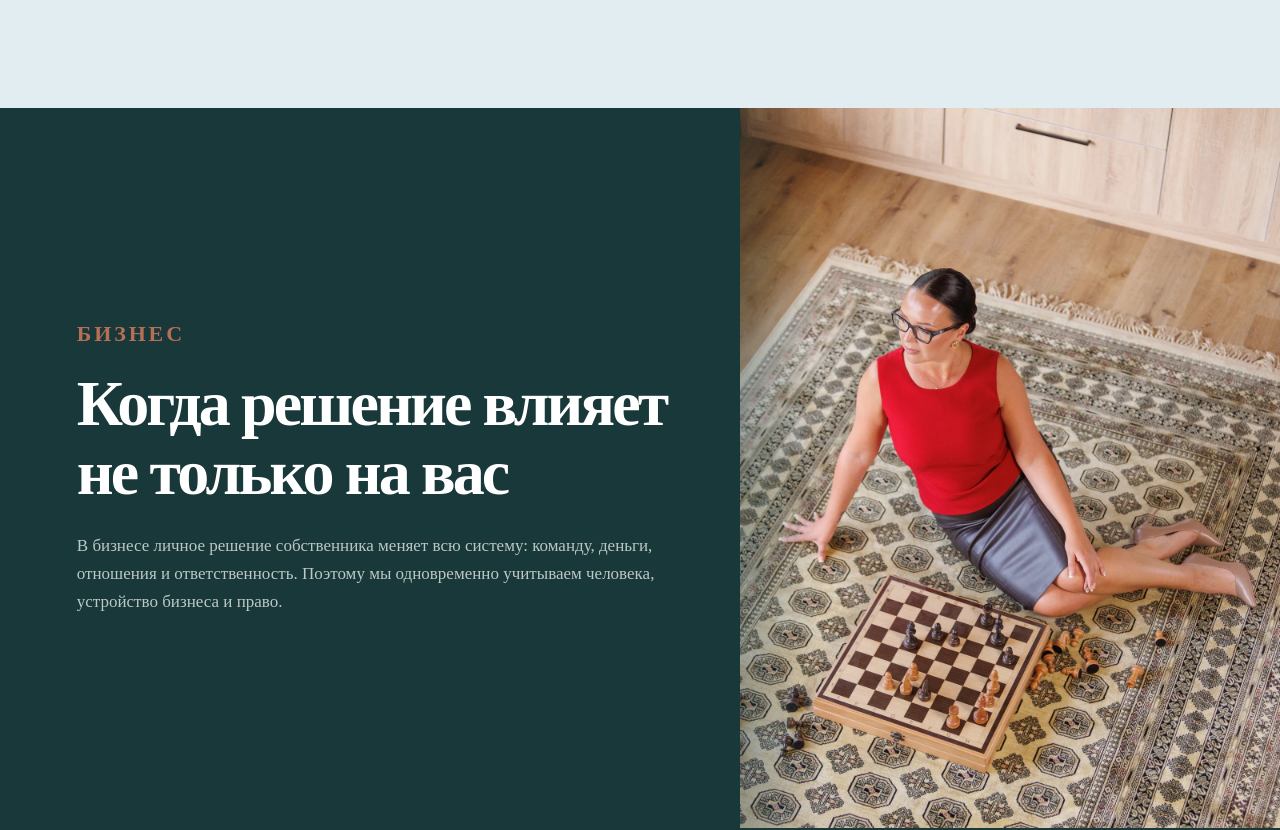
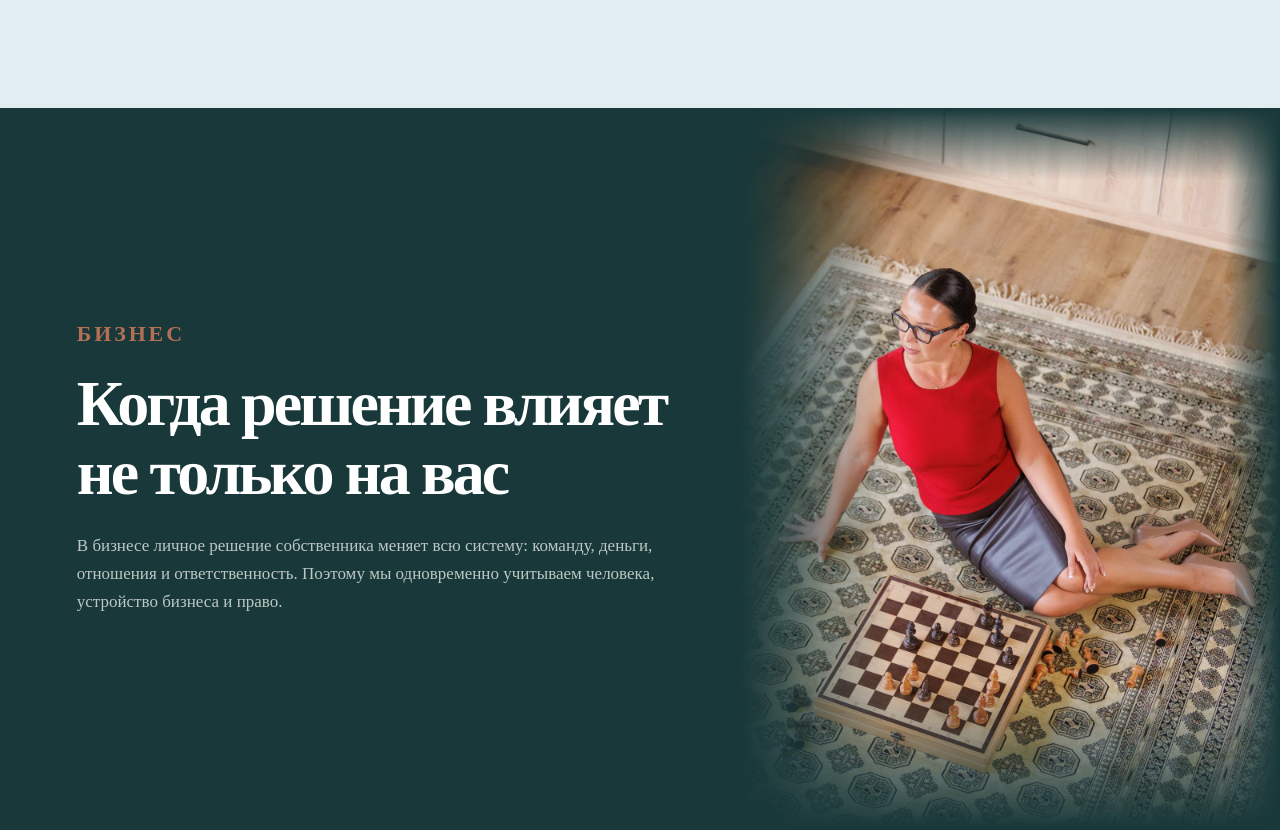
Before and after one commit to bashxp/borzenkova-site, a React (Vite) app: page / in a window 1280 px wide. Shown: the part 4680-5510 px from the top of the page. Built offline with nearby package versions, Linux system fonts and the light colour scheme.

Commit message:
Плавный переход фотографии в фон раздела Бизнес

```diff
--- a/src/styles.css
+++ b/src/styles.css
@@ -121,6 +121,10 @@ footer{grid-template-columns:1fr auto}
 @media(max-width:800px){.servicePhotoBackground{min-height:700px;margin-inline:-24px;padding:420px 24px 44px;align-items:flex-end}.servicePhotoBackground .sectionHead{width:100%;max-width:600px}.servicePhotoBackground .sectionInsetPhoto,.servicePhotoBackground .sectionInsetPhoto.wideCrop{height:460px;object-fit:cover;object-position:center 25%}.servicePhotoBackground::after{background:linear-gradient(180deg,rgba(var(--section-color),0) 0px,rgba(var(--section-color),0) 280px,rgb(var(--section-color)) 450px)}}
 .servicePhotoBackground .eyebrow{font-size:22px;line-height:1.3}
 
+/* Плавное растворение фотографии в зелёном фоне раздела «Бизнес» */
+.situations .servicePhotoBackground .sectionInsetPhoto{left:auto;width:auto;max-width:none;mask-image:linear-gradient(90deg,transparent 0%,#000 28%,#000 90%,transparent 100%),linear-gradient(180deg,transparent 0%,#000 10%,#000 80%,transparent 100%);mask-composite:intersect}
+@media(max-width:800px){.situations .servicePhotoBackground .sectionInsetPhoto{left:0;width:100%;mask-image:linear-gradient(90deg,transparent 0%,#000 10%,#000 90%,transparent 100%),linear-gradient(180deg,transparent 0%,#000 8%,#000 65%,transparent 100%)}}
+
 .aboutFact p+p{margin-top:7px}
 
 /* Стоимость по трём направлениям */
```
